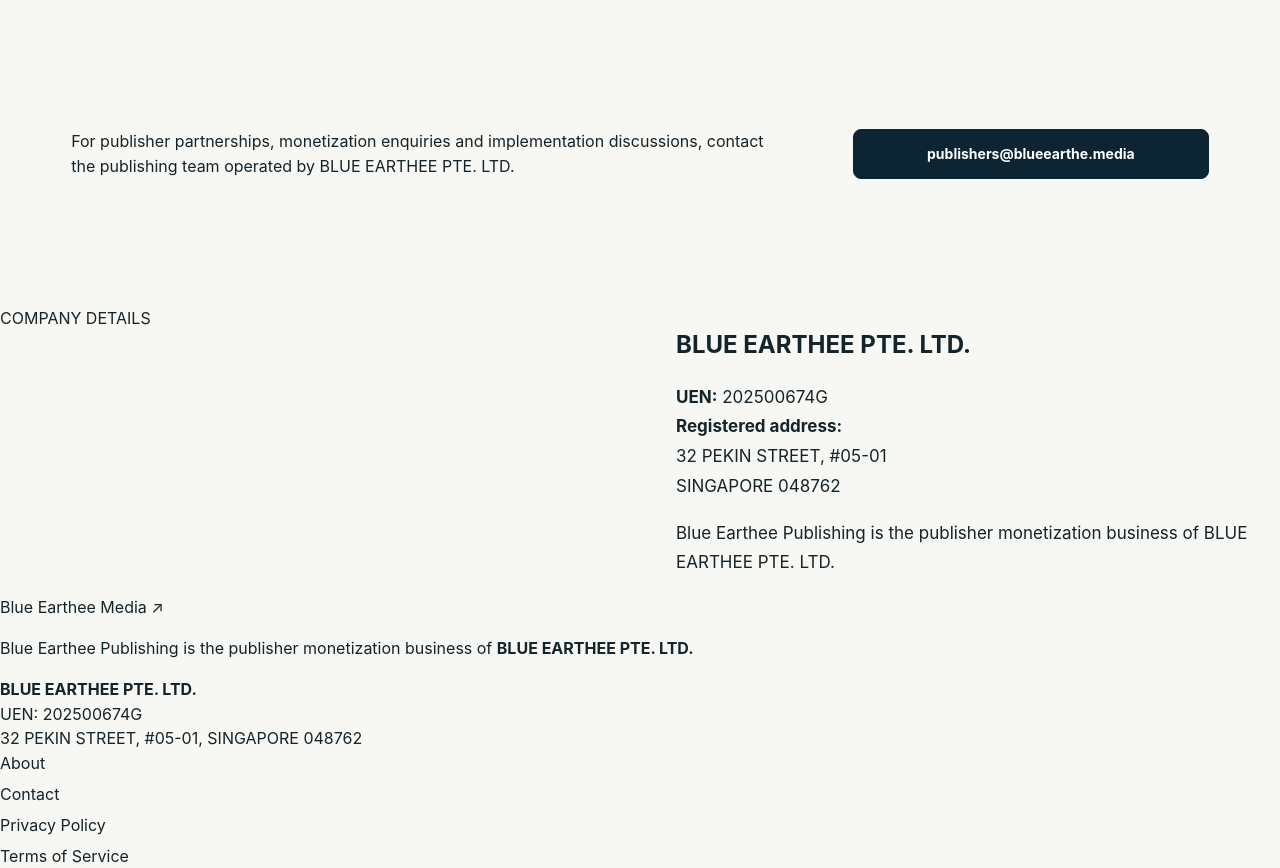
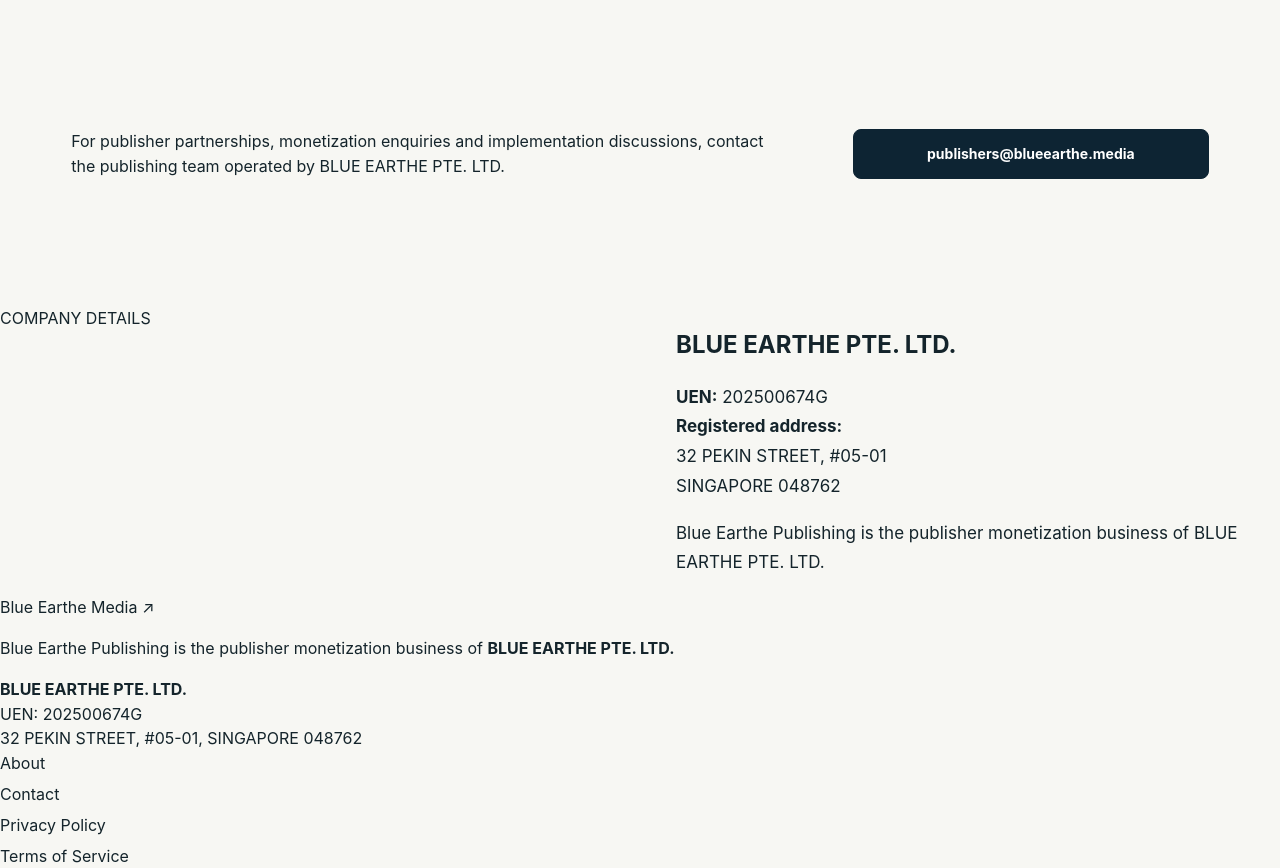
Before and after one commit to adeshsarwan/blueearthemedia, a website: page publishing/contact.html in a window 1280 px wide. Shown: the part 460-1328 px from the top of the page. Drawn offline with Linux system fonts and the light colour scheme.

Commit message:
Correct Blue Earthe spelling

```diff
--- a/publishing/contact.html
+++ b/publishing/contact.html
@@ -2,15 +2,15 @@
 <html lang="en">
 <head>
 <meta charset="utf-8"><meta name="viewport" content="width=device-width,initial-scale=1">
-<title>Publisher Contact | Blue Earthee Publishing</title>
-<meta name="description" content="Contact Blue Earthee Publishing, the publisher monetization business of BLUE EARTHEE PTE. LTD.">
+<title>Publisher Contact | Blue Earthe Publishing</title>
+<meta name="description" content="Contact Blue Earthe Publishing, the publisher monetization business of BLUE EARTHE PTE. LTD.">
 <link rel="canonical" href="https://publishing.blueearthe.media/contact.html"><link rel="icon" href="https://blueearthe.media/favicon.svg" type="image/svg+xml"><link rel="stylesheet" href="/styles.css">
 </head>
 <body>
 <header><a class="brand" href="/"><b>BE</b><span><strong>BLUE EARTHE</strong><small>PUBLISHING</small></span></a><nav><a href="/#solutions">Solutions</a><a href="/#technology">Technology</a><a href="/#quality">Quality</a><a href="/about.html">About</a><a href="/contact.html">Contact</a></nav><a class="cta" href="mailto:publishers@blueearthe.media">Email us</a></header>
 <main>
-<section class="hero compact"><p class="kicker">PUBLISHER CONTACT</p><h1>Discuss publisher monetization.</h1><p>For publisher partnerships, monetization enquiries and implementation discussions, contact the publishing team operated by BLUE EARTHEE PTE. LTD.</p><a class="button" href="mailto:publishers@blueearthe.media">publishers@blueearthe.media</a></section>
-<section class="split"><div class="label">COMPANY DETAILS</div><div><h2>BLUE EARTHEE PTE. LTD.</h2><p><strong>UEN:</strong> 202500674G<br><strong>Registered address:</strong><br>32 PEKIN STREET, #05-01<br>SINGAPORE 048762</p><p>Blue Earthee Publishing is the publisher monetization business of BLUE EARTHEE PTE. LTD.</p></div></section>
+<section class="hero compact"><p class="kicker">PUBLISHER CONTACT</p><h1>Discuss publisher monetization.</h1><p>For publisher partnerships, monetization enquiries and implementation discussions, contact the publishing team operated by BLUE EARTHE PTE. LTD.</p><a class="button" href="mailto:publishers@blueearthe.media">publishers@blueearthe.media</a></section>
+<section class="split"><div class="label">COMPANY DETAILS</div><div><h2>BLUE EARTHE PTE. LTD.</h2><p><strong>UEN:</strong> 202500674G<br><strong>Registered address:</strong><br>32 PEKIN STREET, #05-01<br>SINGAPORE 048762</p><p>Blue Earthe Publishing is the publisher monetization business of BLUE EARTHE PTE. LTD.</p></div></section>
 </main>
-<footer><div><a href="https://blueearthe.media/">Blue Earthee Media ↗</a><p>Blue Earthee Publishing is the publisher monetization business of <strong>BLUE EARTHEE PTE. LTD.</strong></p></div><div><strong>BLUE EARTHEE PTE. LTD.</strong><br>UEN: 202500674G<br>32 PEKIN STREET, #05-01, SINGAPORE 048762</div><div class="footer-links"><a href="/about.html">About</a><a href="/contact.html">Contact</a><a href="https://blueearthe.media/privacy.html">Privacy Policy</a><a href="https://blueearthe.media/terms.html">Terms of Service</a></div></footer>
+<footer><div><a href="https://blueearthe.media/">Blue Earthe Media ↗</a><p>Blue Earthe Publishing is the publisher monetization business of <strong>BLUE EARTHE PTE. LTD.</strong></p></div><div><strong>BLUE EARTHE PTE. LTD.</strong><br>UEN: 202500674G<br>32 PEKIN STREET, #05-01, SINGAPORE 048762</div><div class="footer-links"><a href="/about.html">About</a><a href="/contact.html">Contact</a><a href="https://blueearthe.media/privacy.html">Privacy Policy</a><a href="https://blueearthe.media/terms.html">Terms of Service</a></div></footer>
 </body></html>
```
